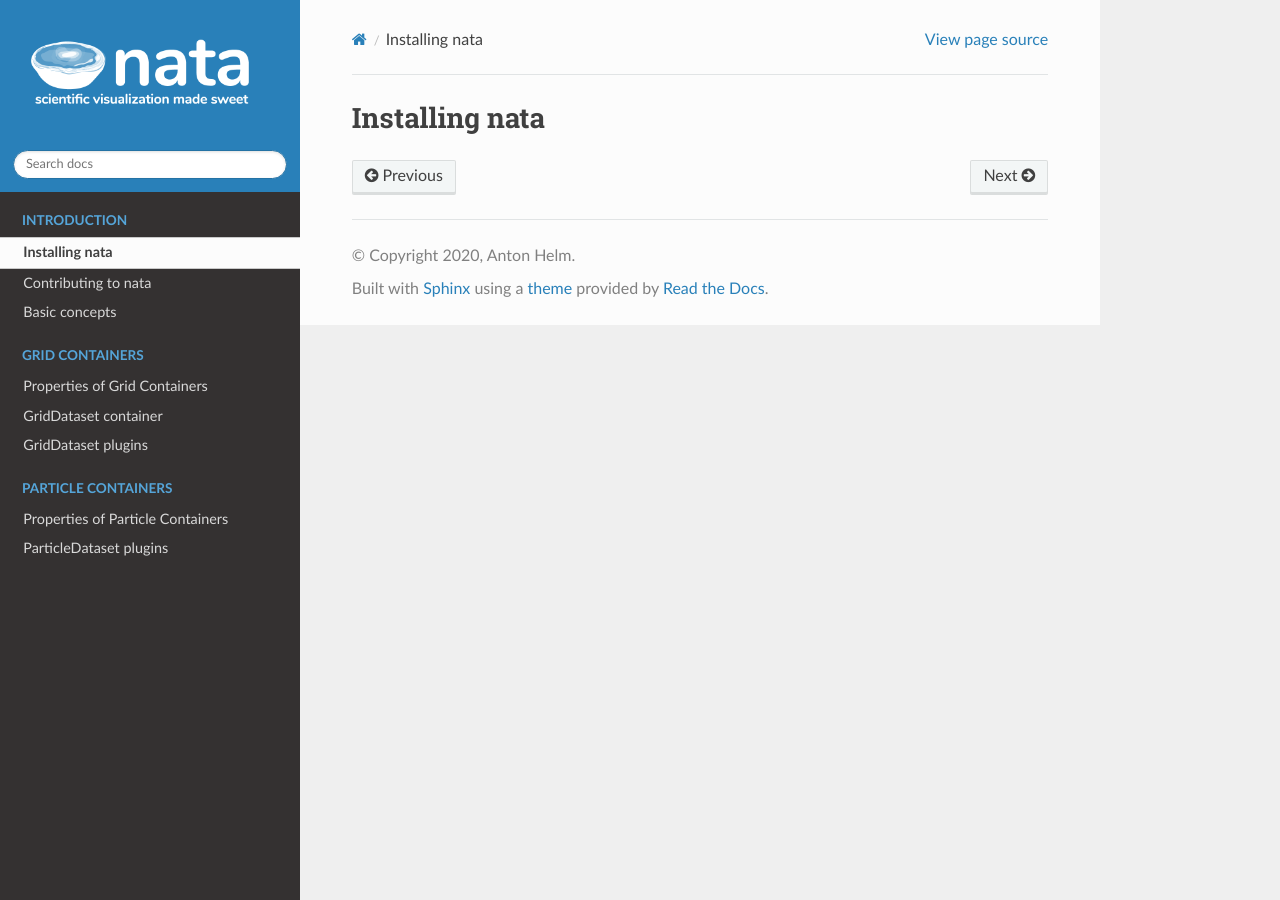
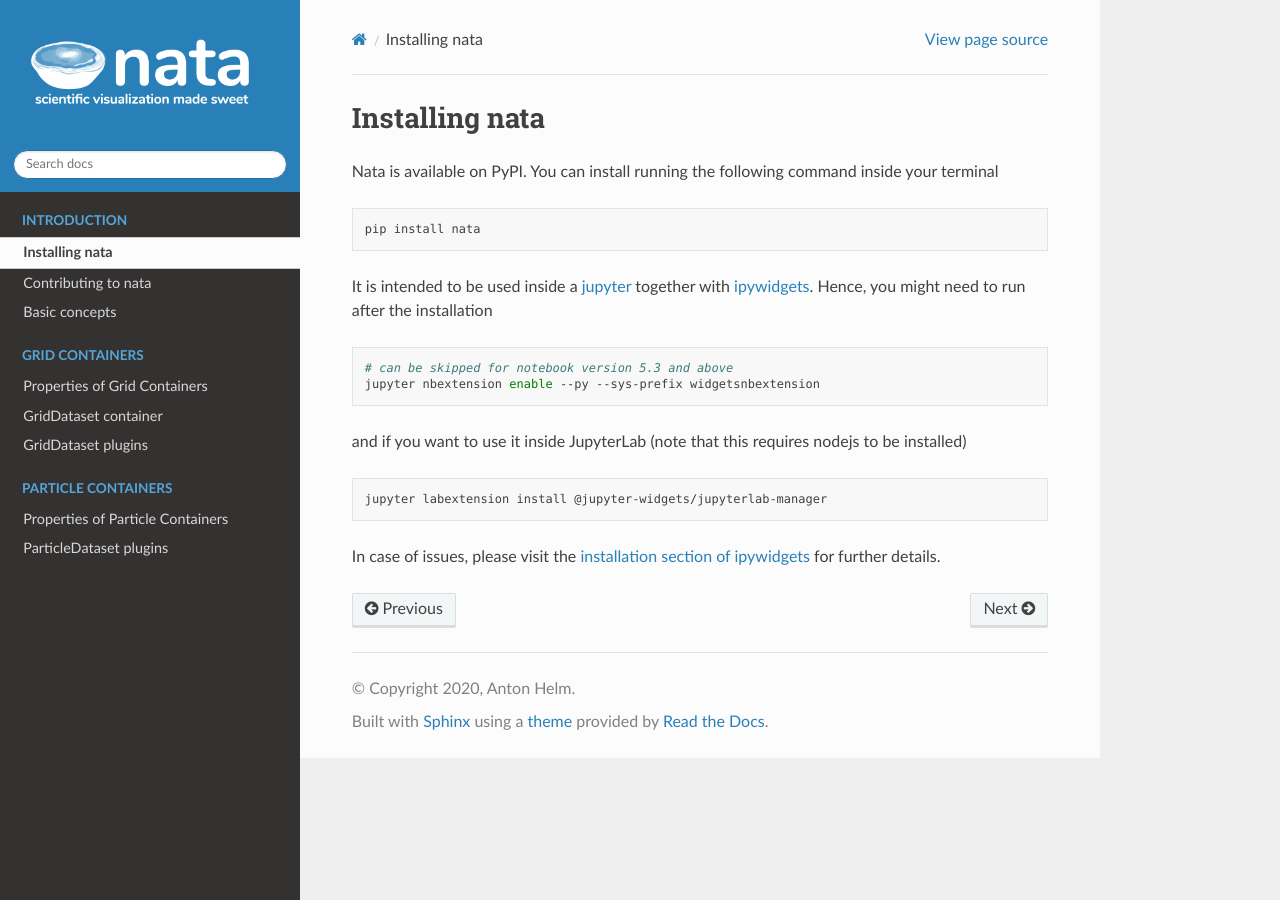
Before and after one commit to GoLP-IST/nata, a Sphinx documentation site: the page built from docs/intro/installing.rst, in a window 1280 px wide. Built offline with Sphinx 7.4.7 and the Read the Docs theme 2.0.0, drawn with Linux system fonts in a browser that asks for light colours.

Commit message:
updated installation section

```diff
--- a/docs/intro/installing.rst
+++ b/docs/intro/installing.rst
@@ -1,2 +1,31 @@
 Installing nata
 ===============
+
+Nata is available on PyPI. You can install running the following command
+inside your terminal
+
+.. code:: bash
+
+  pip install nata
+
+It is intended to be used inside a `jupyter`_ together with ipywidgets_.
+Hence, you might need to run after the installation
+
+.. code:: bash
+
+  # can be skipped for notebook version 5.3 and above
+  jupyter nbextension enable --py --sys-prefix widgetsnbextension
+
+and if you want to use it inside JupyterLab (note that this requires nodejs
+to be installed)
+
+.. code:: bash
+
+  jupyter labextension install @jupyter-widgets/jupyterlab-manager
+
+In case of issues, please visit the `installation section of ipywidgets`_ for
+further details.
+
+.. _jupyter: https://jupyter.org/
+.. _ipywidgets: https://github.com/jupyter-widgets/ipywidgets
+.. _`installation section of ipywidgets`: https://github.com/jupyter-widgets/ipywidgets/blob/master/docs/source/user_install.md
```
